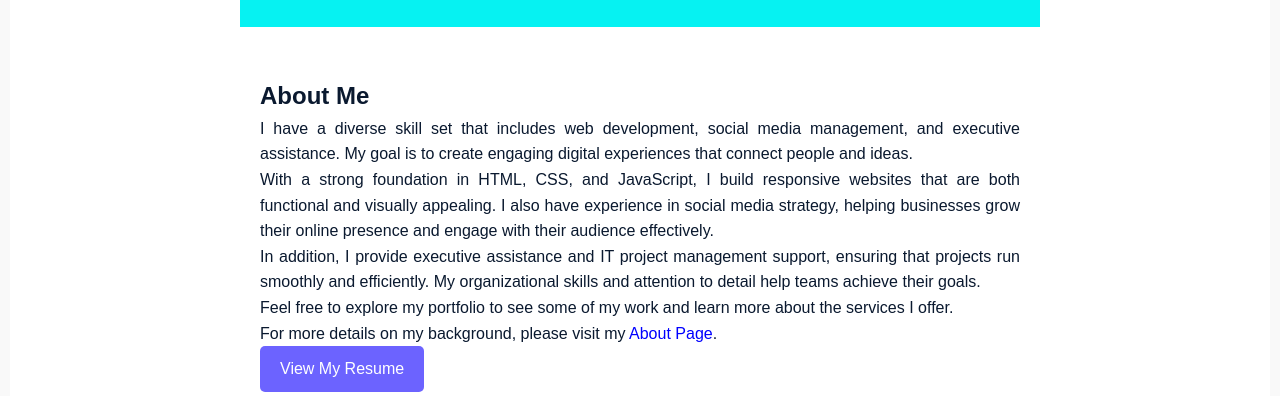
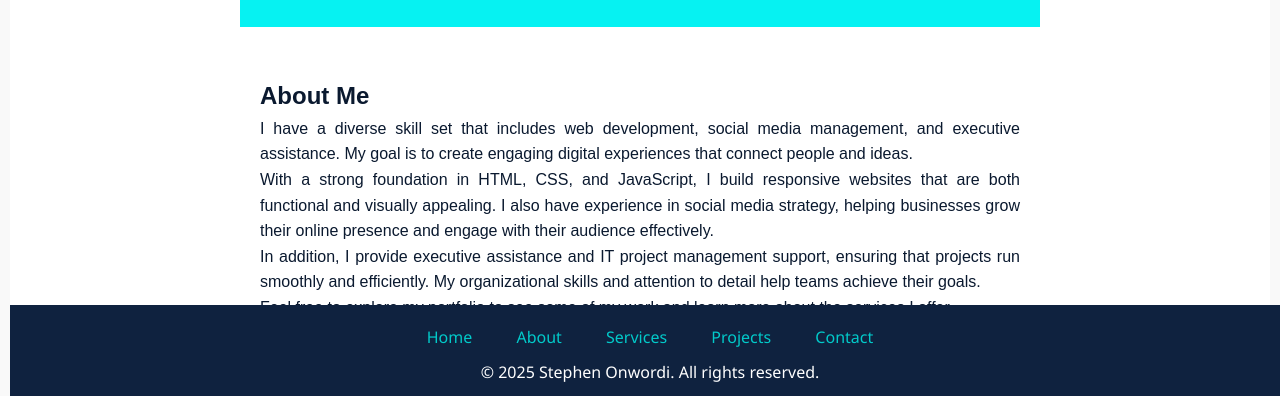
Before and after one commit to codebystevn/my-portfolio, a plain HTML site: page index.html in a window 1280 px wide. Shown: the part 404-800 px from the top of the page. Drawn offline with Linux system fonts and the light colour scheme.

Commit message:
fixed footer

```diff
--- a/style.css
+++ b/style.css
@@ -123,6 +123,7 @@ section {
     background-color: #6c63ff; /* purple button */
     color: white; /* white text */
     text-decoration: none; /* remove underline */
+    text-align: center; /* center text */
     border-radius: 5px;
     transition: background-color 0.3s ease;
 }
@@ -154,7 +155,7 @@ footer {
     color: white; /* white text */
     text-align: center;
     padding: 10px;
-    position: relative;
+    position: fixed;
     bottom: 0;
     width: 100%;
     text-decoration: none; /* remove underline */
```
